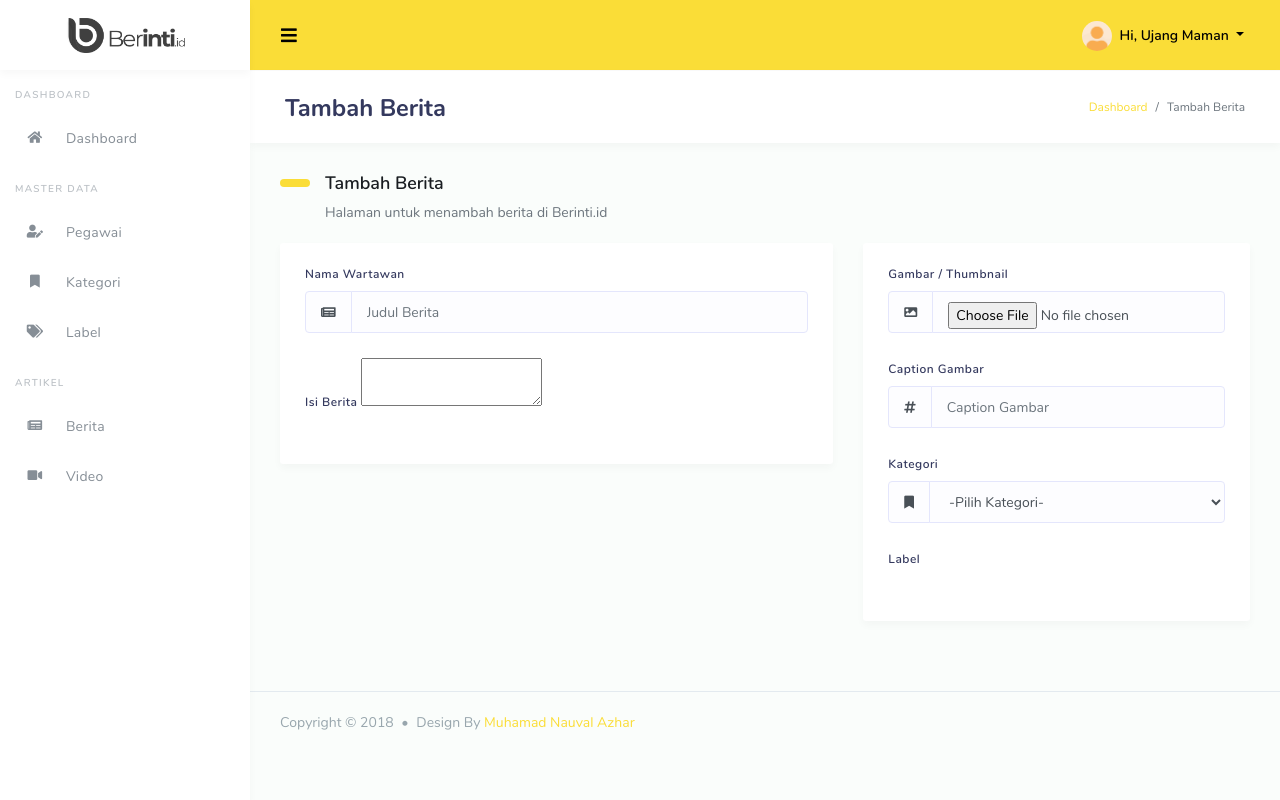
After one commit to AzBot001/berinti.id, a CodeIgniter 4 app: the page made by app/Views/admin-pages/v_tambah_berita.php in a window 1280 px wide. The commit adds this page. Run offline with PHP 8.4 and a stand-in for CodeIgniter, Linux system fonts and the light colour scheme; the template is opened without the code that fills it, so the values that code supplies are empty; some libraries are stand-ins or nearby versions.

Commit message:
view tambah berita

```diff
--- a/app/Config/Routes.php
+++ b/app/Config/Routes.php
@@ -16,6 +16,7 @@ $routes->get('/berita', 'Berita::index');
 $routes->get('/tambah_pegawai', 'Pegawai::v_tambah_pegawai');
 $routes->get('/tambah_kategori', 'Kategori::insert');
 $routes->get('/tambah_label', 'Label::insert');
+$routes->get('/vtambah_berita', 'Berita::v_tambahberita');
 
 //view edit
 $routes->get('/vedit_label/(:num)', 'Label::v_updateLabel/$1');
--- a/app/Views/admin-pages/template/header.php
+++ b/app/Views/admin-pages/template/header.php
@@ -165,6 +165,46 @@
     <script src="assets/js/scripts.js"></script>
     <script src="assets/js/custom.js"></script>
     <script src="assets/js/page/modules-datatables.js"></script>
+    <script
+        src="assets/tinymce/tinymce/tinymce.min.js"
+        referrerpolicy="origin"></script>
+    <script>
+        // Event Read Too
+        $(document).ready(function() {
+            $(this)
+                .contents()
+                .find(".baten")
+                .click(function() {
+                    tinymce.activeEditor.execCommand(
+                        "mceInsertContent",
+                        false,
+                        '<strong class="read__others">Baca Juga: <a href="' +
+                        $(this).attr("data-url") +
+                        '">' +
+                        $(this).attr("data-title") +
+                        "</a></strong>"
+                    );
+                    $("#myModal").modal("hide");
+                });
+        });
+    </script>
+    <script>
+        tinymce.init({
+            selector: "textarea#mytextarea",
+            height: 850,
+            plugins: "preview importcss searchreplace autolink autosave save directionality code visualblocks visualchars fullscreen image link media codesample table charmap pagebreak nonbreaking anchor insertdatetime advlist lists wordcount help charmap quickbars emoticons accordion",
+            menubar: "file edit view insert format tools table help",
+            toolbar: "undo redo | blocks fontfamily fontsize | readtoo | bold italic underline strikethrough | align numlist bullist | link image | table media | lineheight outdent indent| forecolor backcolor removeformat | charmap emoticons | code fullscreen preview",
+            setup: (editor) => {
+                editor.ui.registry.addButton("readtoo", {
+                    icon: "search",
+                    tooltip: "Baca Juga",
+                    onAction: () => $("#myModal").modal("show"),
+                });
+            },
+            content_style: "body { font-family:Helvetica,Arial,sans-serif; font-size:16px }",
+        });
+    </script>
     <script>
         $(document).ready(function() {
             setTimeout(function() {
--- a/app/Views/admin-pages/v_berita.php
+++ b/app/Views/admin-pages/v_berita.php
@@ -21,7 +21,7 @@
             <div class="col-12">
                 <div class="card">
                     <div class="card-body">
-                        <a href="tambah_berita.html" class="btn btn-primary mb-4"><i class="fas fa-plus-circle"></i> DATA BERITA</a>
+                        <a href="vtambah_berita" class="btn btn-primary mb-4"><i class="fas fa-plus-circle"></i> DATA BERITA</a>
                         <div class="table-responsive">
                             <table class="table table-striped" id="table-1">
                                 <thead>
--- /dev/null
+++ b/app/Views/admin-pages/v_tambah_berita.php
@@ -0,0 +1,163 @@
+<?= $this->extend('admin-pages/template/header'); ?>
+
+<?= $this->section('content'); ?>
+<div class="main-content">
+    <section class="section">
+        <div class="section-header">
+            <h1>Tambah Berita</h1>
+            <div class="section-header-breadcrumb">
+                <div class="breadcrumb-item active">
+                    <a href="#">Dashboard</a>
+                </div>
+                <div class="breadcrumb-item">Tambah Berita</div>
+            </div>
+        </div>
+        <h2 class="section-title">Tambah Berita</h2>
+        <p class="section-lead">
+            Halaman untuk menambah berita di Berinti.id
+        </p>
+        <form action="">
+            <div class="row">
+                <div class="col-7">
+                    <div class="card">
+                        <div class="card-body">
+                            <div class="row">
+                                <div class="col-lg-12 col-sm-12 col-12">
+                                    <div class="form-group">
+                                        <label>Nama Wartawan</label>
+                                        <div class="input-group">
+                                            <div class="input-group-prepend">
+                                                <div class="input-group-text">
+                                                    <i class="fas fa-newspaper"></i>
+                                                </div>
+                                            </div>
+                                            <input
+                                                type="text"
+                                                class="form-control judul"
+                                                placeholder="Judul Berita" />
+                                        </div>
+                                    </div>
+                                </div>
+                                <div class="col-lg-12 col-sm-12 col-12">
+                                    <div class="form-group">
+                                        <label>Isi Berita</label>
+                                        <textarea id="mytextarea"></textarea>
+                                    </div>
+                                </div>
+                            </div>
+                        </div>
+                    </div>
+                </div>
+
+
+                <div class="col-5">
+                    <div class="card">
+                        <div class="card-body">
+                            <div class="row">
+                                <div class="col-lg-12 col-sm-12 col-12">
+                                    <div class="form-group">
+                                        <label>Gambar / Thumbnail</label>
+                                        <div class="input-group">
+                                            <div class="input-group-prepend">
+                                                <div class="input-group-text">
+                                                    <i class="fas fa-image"></i>
+                                                </div>
+                                            </div>
+                                            <input
+                                                type="file"
+                                                class="form-control judul" />
+                                        </div>
+                                    </div>
+                                    <div class="form-group">
+                                        <label>Caption Gambar</label>
+                                        <div class="input-group">
+                                            <div class="input-group-prepend">
+                                                <div class="input-group-text">
+                                                    <i class="fas fa-hashtag"></i>
+                                                </div>
+                                            </div>
+                                            <input
+                                                type="text"
+                                                class="form-control judul"
+                                                placeholder="Caption Gambar" />
+                                        </div>
+                                    </div>
+                                    <div class="form-group">
+                                        <label>Kategori</label>
+                                        <div class="input-group">
+                                            <div class="input-group-prepend">
+                                                <div class="input-group-text">
+                                                    <i class="fas fa-bookmark"></i>
+                                                </div>
+                                            </div>
+                                            <select name="" class="form-control" id="">
+                                                <option value="" hidden>-Pilih Kategori-</option>
+                                                <?php foreach ($kat as $kd): ?>
+                                                    <optgroup label="<?= $kd['nama_kategori'] ?>">
+                                                        <?php foreach ($subkat as $sd):
+                                                            if ($kd['id_kategori'] == $sd->id_kategori) {
+                                                        ?>
+                                                                <option value=""><?= $sd->nama_subkategori ?></option>
+                                                        <?php
+                                                            }
+                                                        endforeach; ?>
+                                                    </optgroup>
+                                                <?php endforeach; ?>
+                                            </select>
+                                        </div>
+                                    </div>
+                                    <div class="form-group">
+                                        <label class="form-label">Label</label>
+                                        <div class="selectgroup selectgroup-pills">
+                                            <?php foreach ($label as $ld): ?>
+                                                <label class="selectgroup-item">
+                                                    <input type="checkbox" name="value" value="HTML" class="selectgroup-input">
+                                                    <span class="selectgroup-button"><?= $ld['nama_label'] ?></span>
+                                                </label>
+                                            <?php endforeach; ?>
+                                        </div>
+                                    </div>
+                                </div>
+                            </div>
+                        </div>
+                    </div>
+                </div>
+        </form>
+    </section>
+    <div class="modal fade" id="myModal" tabindex="-1" role="dialog" aria-labelledby="exampleModalLabel" aria-hidden="true">
+        <div class="modal-lg modal-dialog" role="document">
+            <div class="modal-content">
+                <div class="modal-header">
+                    <h5 class="modal-title" id="exampleModalLabel">Modal title</h5>
+                    <button type="button" class="close" data-dismiss="modal" aria-label="Close">
+                        <span aria-hidden="true">&times;</span>
+                    </button>
+                </div>
+                <div class="modal-body">
+                    <table class="table table-striped">
+                        <thead>
+                            <tr>
+                                <th>#</th>
+                                <th>Judul</th>
+                                <th>Action</th>
+                            </tr>
+                        </thead>
+
+                        <tbody>
+                            <tr>
+                                <td>1</td>
+                                <td>aab</td>
+                                <td><button class="btn btn-primary baten" data-title="a" data-url="google.com">Pilih</button></td>
+                            </tr>
+                        </tbody>
+                    </table>
+                </div>
+                <div class="modal-footer">
+                    <button type="button" class="btn btn-secondary" data-dismiss="modal">Close</button>
+                    <button type="button" class="btn btn-primary">Save changes</button>
+                </div>
+            </div>
+        </div>
+    </div>
+</div>
+<?= $this->endSection(); ?>
```
Also changed, not shown: app/Controllers/Berita.php (+26 -0 lines).
